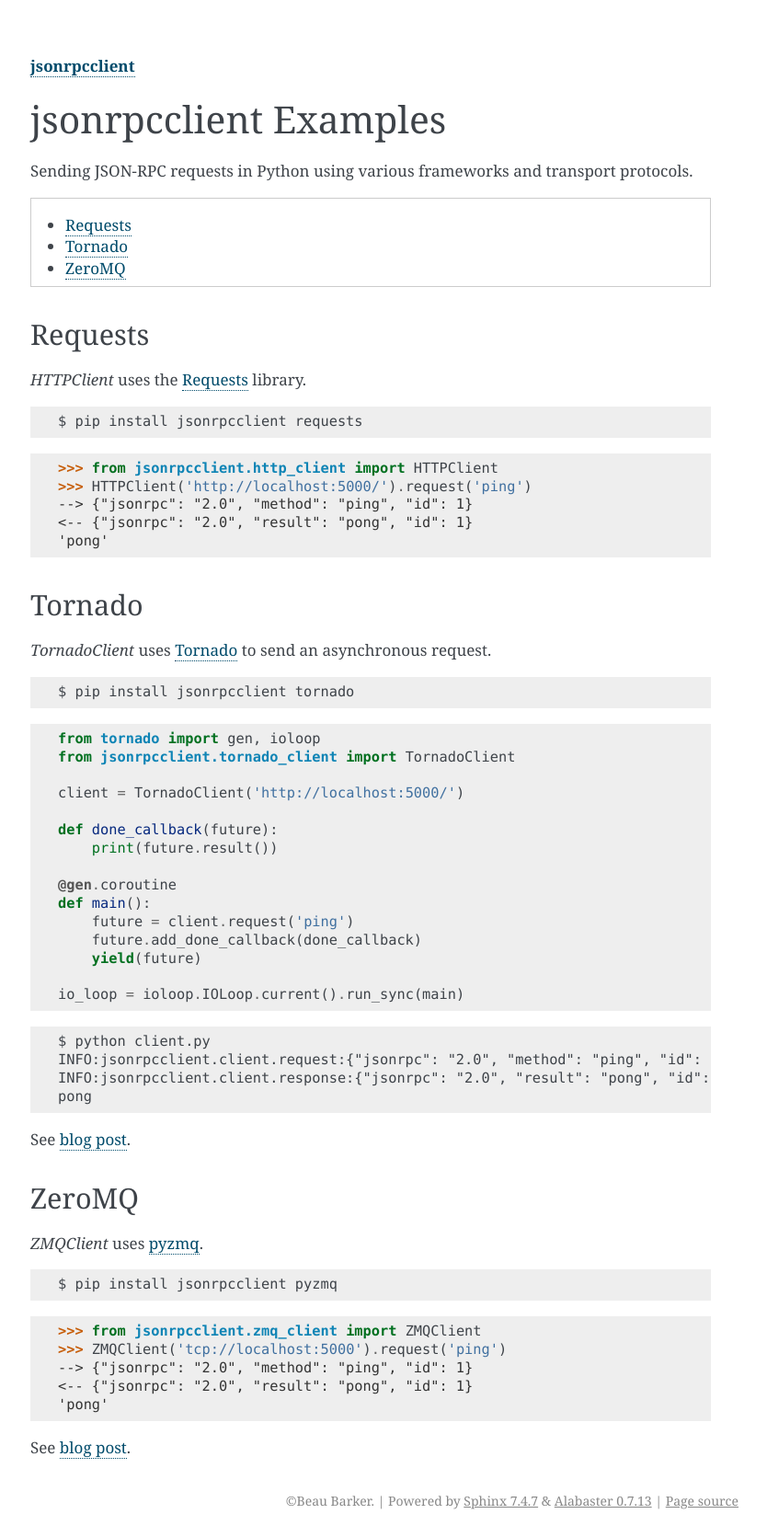
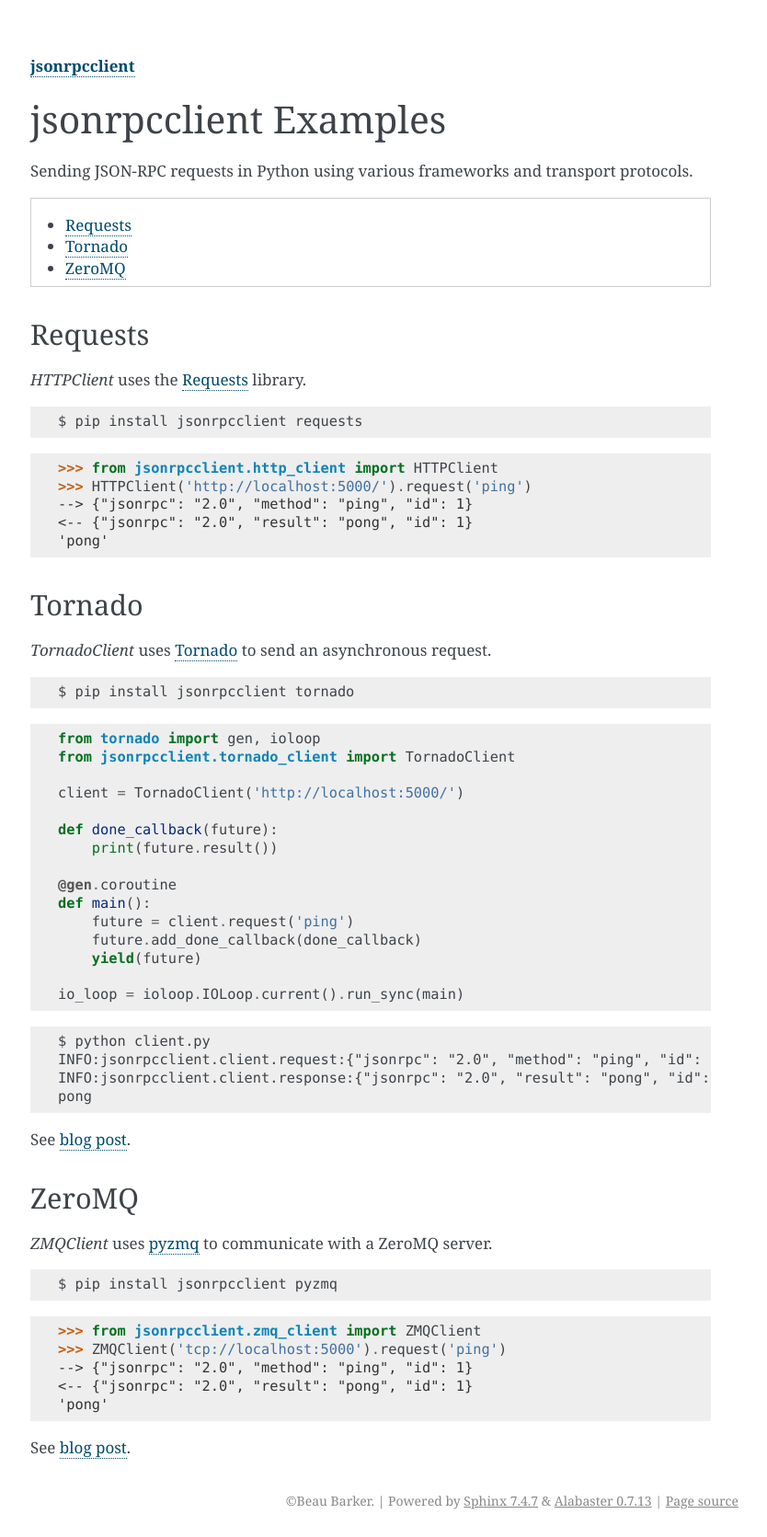
Before and after one commit to explodinglabs/jsonrpcclient, a Sphinx documentation site: the page built from doc/examples.rst, in a window 1280 px wide. Shown: the whole page at 92% size, without its empty margins (237-1071 px from the left). Built offline with Sphinx 7.4.7, drawn with Linux system fonts in a browser that asks for light colours.

Commit message:
Adjust examples doc

```diff
--- a/doc/examples.rst
+++ b/doc/examples.rst
@@ -66,7 +66,8 @@
 ZeroMQ
 ======
 
-`ZMQClient` uses `pyzmq <https://pyzmq.readthedocs.io/>`__.
+`ZMQClient` uses `pyzmq <https://pyzmq.readthedocs.io/>`__ to communicate with
+a ZeroMQ server.
 
 ::
 
```
